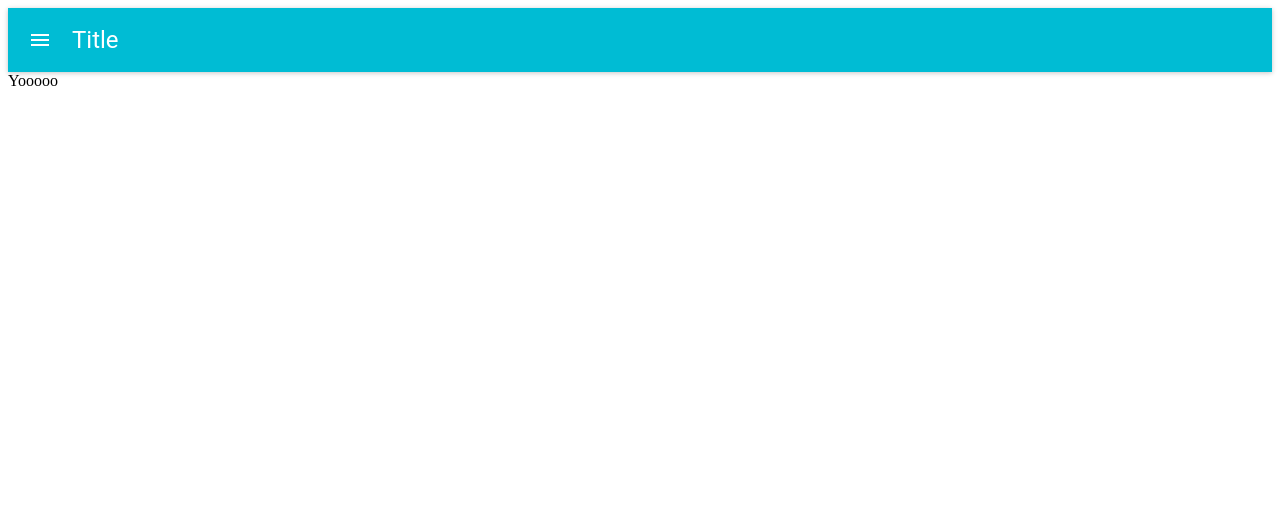
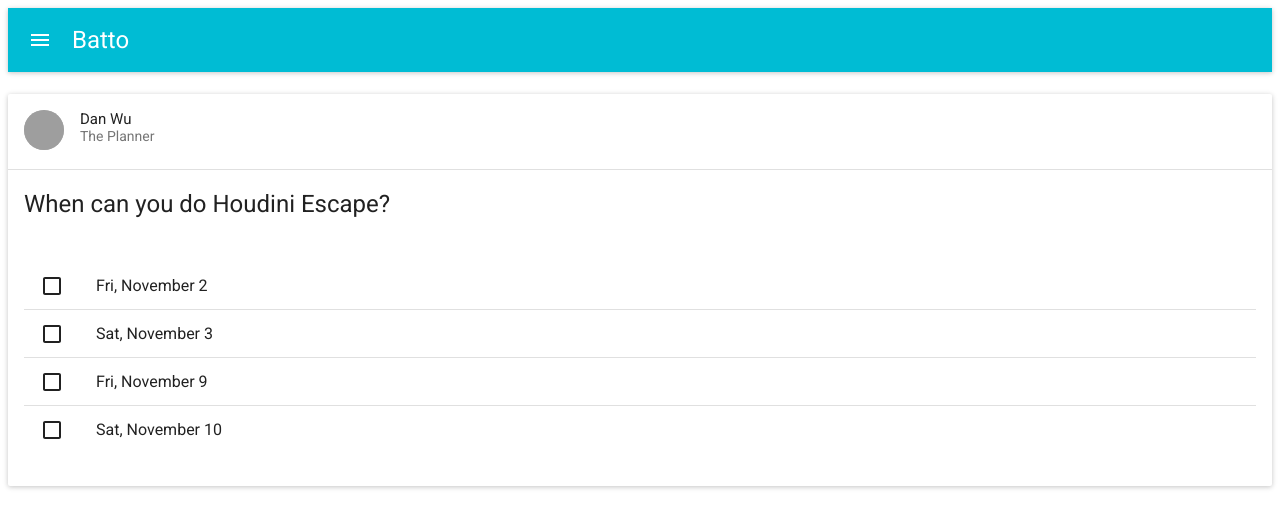
Before and after one commit to andreadeng/design, a React (Create React App) app: page / in a window 1280 px wide. Shown: the top 528 px of the page. Built offline with nearby package versions, Linux system fonts and the light colour scheme; grey boxes are pictures that could not be loaded.

Commit message:
First commit

```diff
--- a/package.json
+++ b/package.json
@@ -3,9 +3,10 @@
   "version": "0.1.0",
   "private": true,
   "dependencies": {
-    "material-ui": "^0.19.2",
+    "material-ui": "^0.19.4",
     "react": "^15.6.1",
     "react-dom": "^15.6.1",
+    "react-router": "^3.2.0",
     "react-scripts": "1.0.13"
   },
   "scripts": {
--- a/public/index.html
+++ b/public/index.html
@@ -10,6 +10,7 @@
     -->
     <link rel="manifest" href="%PUBLIC_URL%/manifest.json">
     <link rel="shortcut icon" href="%PUBLIC_URL%/favicon.ico">
+    <link href="https://fonts.googleapis.com/css?family=Open+Sans|Roboto" rel="stylesheet">
     <!--
       Notice the use of %PUBLIC_URL% in the tags above.
       It will be replaced with the URL of the `public` folder during the build.
--- a/src/App.js
+++ b/src/App.js
@@ -1,20 +1,14 @@
 import React from 'react';
-import AppBar from 'material-ui/AppBar';
+import MuiThemeProvider from 'material-ui/styles/MuiThemeProvider';
 
-
-class App extends React.Component {
+export default class App extends React.Component {
   render(){
     return(
       <div className="App">
-        <AppBar
-          title="Title"
-          iconClassNameRight="muidocs-icon-navigation-expand-more"
-        />
-        Yooooo
+      	<MuiThemeProvider>
+          {this.props.children}
+      	</MuiThemeProvider>
       </div>
-    )
+    );
   }
 }
-
-
-export default App
--- /dev/null
+++ b/src/containers/Challenges.js
@@ -0,0 +1,11 @@
+import React from 'react';
+
+export default class Home extends React.Component {
+	render() {
+    return (
+      <div className="Challenges">
+        Challenge accepted
+      </div>
+    );
+  }
+}
--- /dev/null
+++ b/src/containers/Home.js
@@ -0,0 +1,53 @@
+import React from 'react';
+
+import Checkbox from 'material-ui/Checkbox';
+import {List, ListItem} from 'material-ui/List';
+import AppBar from 'material-ui/AppBar';
+import Divider from 'material-ui/Divider';
+import {Card, CardActions, CardHeader, CardMedia, CardTitle, CardText} from 'material-ui/Card';
+
+
+export default class Home extends React.Component {
+  render() {
+		return (
+      <div className="Home">
+        <AppBar
+          title="Batto"
+        />
+        <br />
+        <Card>
+          <CardHeader
+            title="Dan Wu"
+            subtitle="The Planner"
+            avatar="https://cdn1.iconfinder.com/data/icons/ninja-things-1/1772/ninja-simple-512.png"
+          />
+          <Divider />
+          <CardTitle title="When can you do Houdini Escape?" />
+          <CardText>
+            <List>
+              <ListItem
+                leftCheckbox={<Checkbox />}
+                primaryText="Fri, November 2"
+              />
+              <Divider />
+              <ListItem
+                leftCheckbox={<Checkbox />}
+                primaryText="Sat, November 3"
+              />
+              <Divider />
+              <ListItem
+                leftCheckbox={<Checkbox />}
+                primaryText="Fri, November 9"
+              />
+              <Divider />
+              <ListItem
+                leftCheckbox={<Checkbox />}
+                primaryText="Sat, November 10"
+              />
+            </List>
+          </CardText>
+        </Card>
+      </div>
+    );
+	}
+}
--- a/src/index.js
+++ b/src/index.js
@@ -1,9 +1,24 @@
 import React from 'react';
 import ReactDOM from 'react-dom';
-import MuiThemeProvider from 'material-ui/styles/MuiThemeProvider';
+import {IndexRoute, Router, Route, browserHistory} from 'react-router';
+
+import './style.css';
+
 import App from './App';
+import Home from './containers/Home';
+import Challenges from './containers/Challenges';
 
-ReactDOM.render(
-	<MuiThemeProvider><App /></MuiThemeProvider>,
-	document.getElementById('root')
-);
+class List extends React.Component {
+  render() {
+    return (
+      <Router history={browserHistory}>
+        <Route path="/" component={App}>
+          <IndexRoute component={Home} />
+          <Route path="challenges" component={Challenges} />
+        </Route>
+      </Router>
+    );
+  }
+}
+
+ReactDOM.render(<List />, document.getElementById('root'));
--- /dev/null
+++ b/src/style.css
@@ -0,0 +1,3 @@
+html {
+	font-family: 'Open Sans', sans-serif;
+}
```
Also changed, not shown: 1 other file (tests, documents, lock files or other folders).
